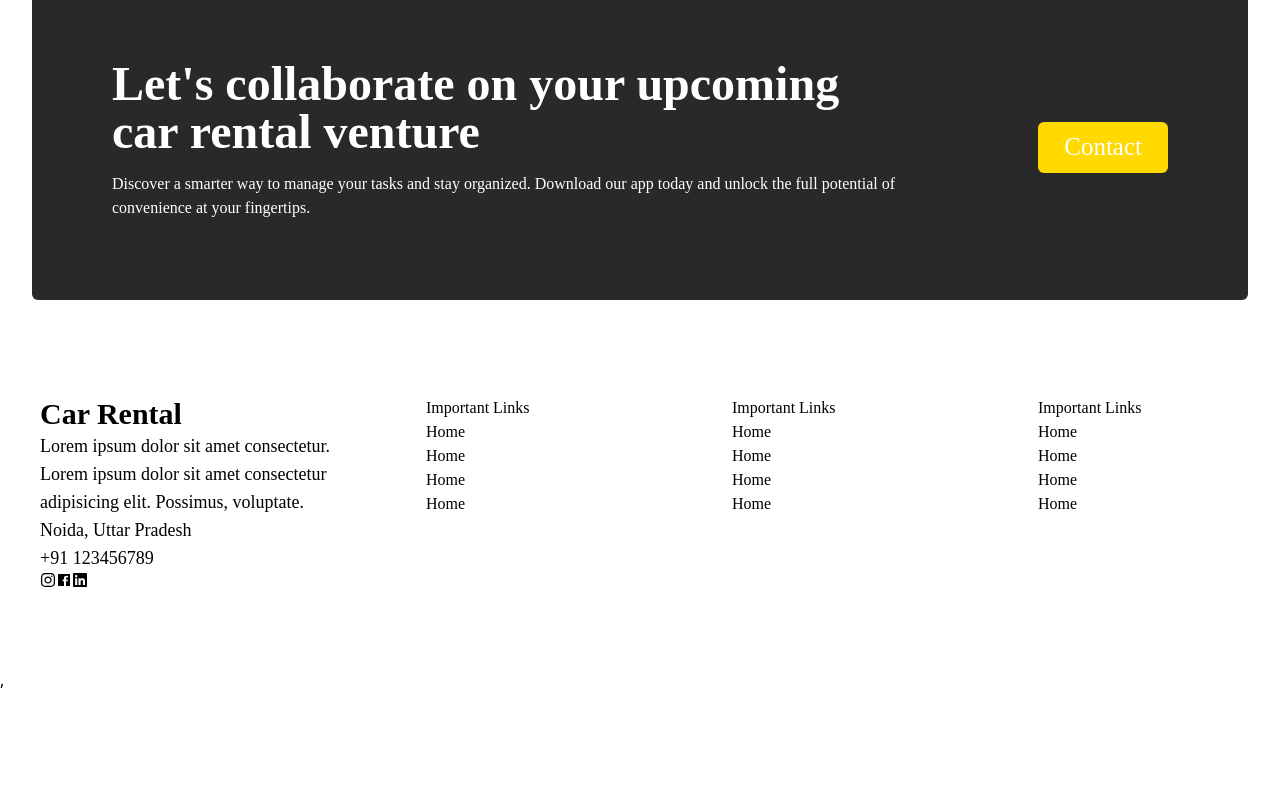
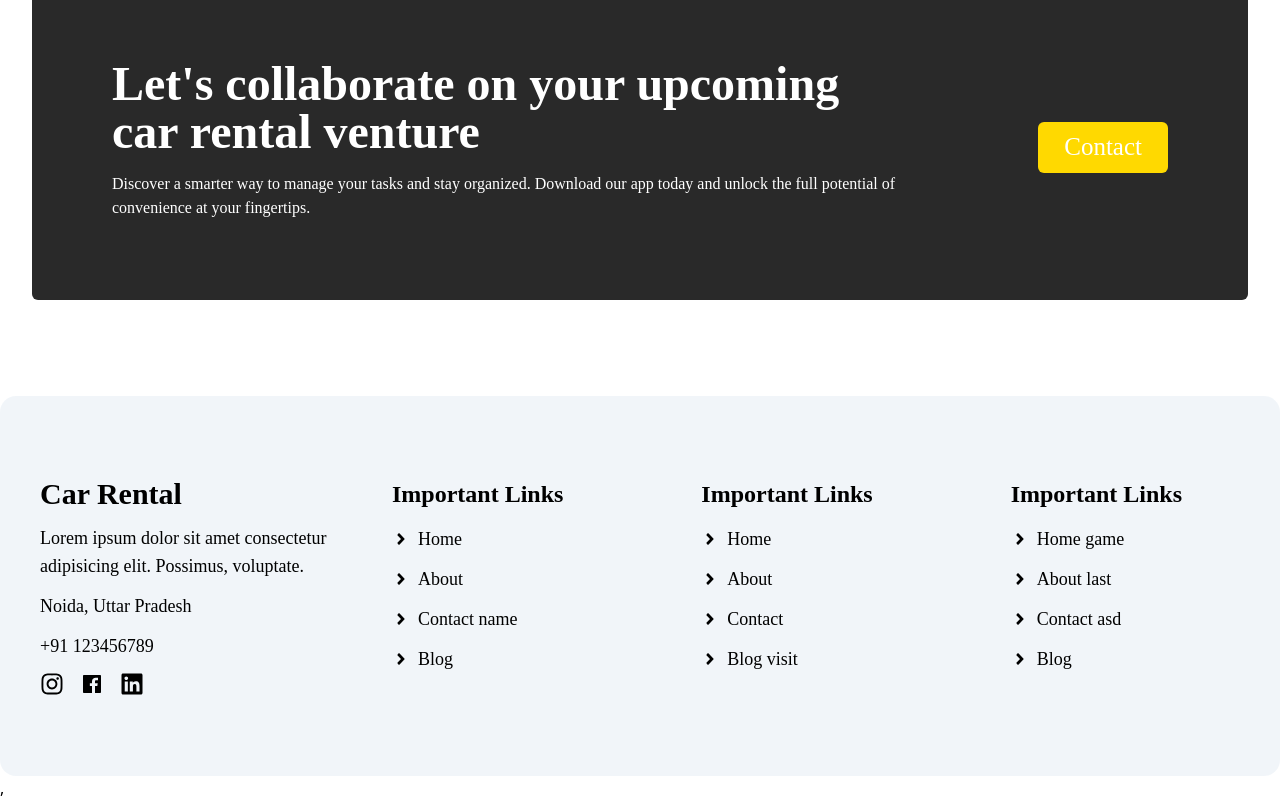
Before and after one commit to mizanur2734/car-rental-react-project, a React (Vite) app: page / in a window 1280 px wide. Shown: the part 2992-3792 px from the top of the page. Before the commit the page ends 3684 px from the top, so only its background shows below. Built offline with nearby package versions, Linux system fonts and the light colour scheme.

Commit message:
added the footer

```diff
--- a/src/pages/shared/Footer.jsx
+++ b/src/pages/shared/Footer.jsx
@@ -1,49 +1,49 @@
 import React from "react";
-import { FaInstagram, FaLinkedin } from "react-icons/fa";
+import { FaAngleRight, FaInstagram, FaLinkedin } from "react-icons/fa";
 import { IoLogoFacebook } from "react-icons/io";
+// Reusable Link Section Component
+const LinkSection = ({ title = "Important Links", links = [] }) => (
+  <div className="md:pl-10 md:text-lg space-y-2 md:space-y-3">
+    <h3 className="text-[20px] md:text-[24px] font-bold mt-5 md:mt-0">{title}</h3>
+    {links.map((link, idx) => (
+      <div key={idx} className="flex items-center gap-2 hover:text-[#FF6347]">
+        <FaAngleRight />
+        <p>{link}</p>
+      </div>
+    ))}
+  </div>
+);
 
 const Footer = () => {
   return (
-    <div className="roboto-serif-font md:pl-10 px-4 mx-auto py-4 my-12 md:my-16">
-      <div className="grid grid-cols-1 md:grid-cols-3 lg:grid-cols-4 mx-auto">
-        {/* step-1 */}
-        <div className="">
+    <div className="roboto-serif-font md:pl-10 px-4 mx-auto py-20 mt-8 md:mt-20  bg-[#b0c4de2d] rounded-2xl">
+      <div className="grid grid-cols-1 md:grid-cols-3 lg:grid-cols-4 mx-auto md:gap-6">
+        {/* Company Info */}
+        <div className="space-y-3 mb-5 md:mb-0">
           <h3 className="md:text-3xl text-2xl font-bold">Car Rental</h3>
           <p className="text-lg">
-            Lorem ipsum dolor sit amet consectetur. Lorem ipsum dolor sit amet
-            consectetur adipisicing elit. Possimus, voluptate.
+            Lorem ipsum dolor sit amet consectetur adipisicing elit. Possimus, voluptate.
           </p>
           <h4 className="text-lg">Noida, Uttar Pradesh</h4>
           <h5 className="text-lg">+91 123456789</h5>
-          <div className="flex">
+          <div className="flex gap-4 text-2xl mt-2">
             <FaInstagram />
             <IoLogoFacebook />
             <FaLinkedin />
           </div>
         </div>
-        {/* step-2 */}
-        <div className="md:pl-20">
-          <h3>Important Links</h3>
-          <p>Home</p>
-          <p>Home</p>
-          <p>Home</p>
-          <p>Home</p>
-        </div>
-        {/* step-3 */}
-        <div className="md:pl-20">
-          <h3>Important Links</h3>
-          <p>Home</p>
-          <p>Home</p>
-          <p>Home</p>
-          <p>Home</p>
-        </div>
-        {/* step-4 */}
-        <div className="md:pl-20">
-          <h3>Important Links</h3>
-          <p>Home</p>
-          <p>Home</p>
-          <p>Home</p>
-          <p>Home</p>
+
+        {/* Link Sections */}
+        <div className="col-span-3 grid grid-cols-2 md:grid-cols-3 gap-4">
+          <LinkSection
+            links={["Home", "About", "Contact name", "Blog"]}
+          />
+          <LinkSection
+            links={["Home", "About", "Contact", "Blog visit"]}
+          />
+          <LinkSection
+            links={["Home game", "About last", "Contact asd", "Blog"]}
+          />
         </div>
       </div>
     </div>
```
